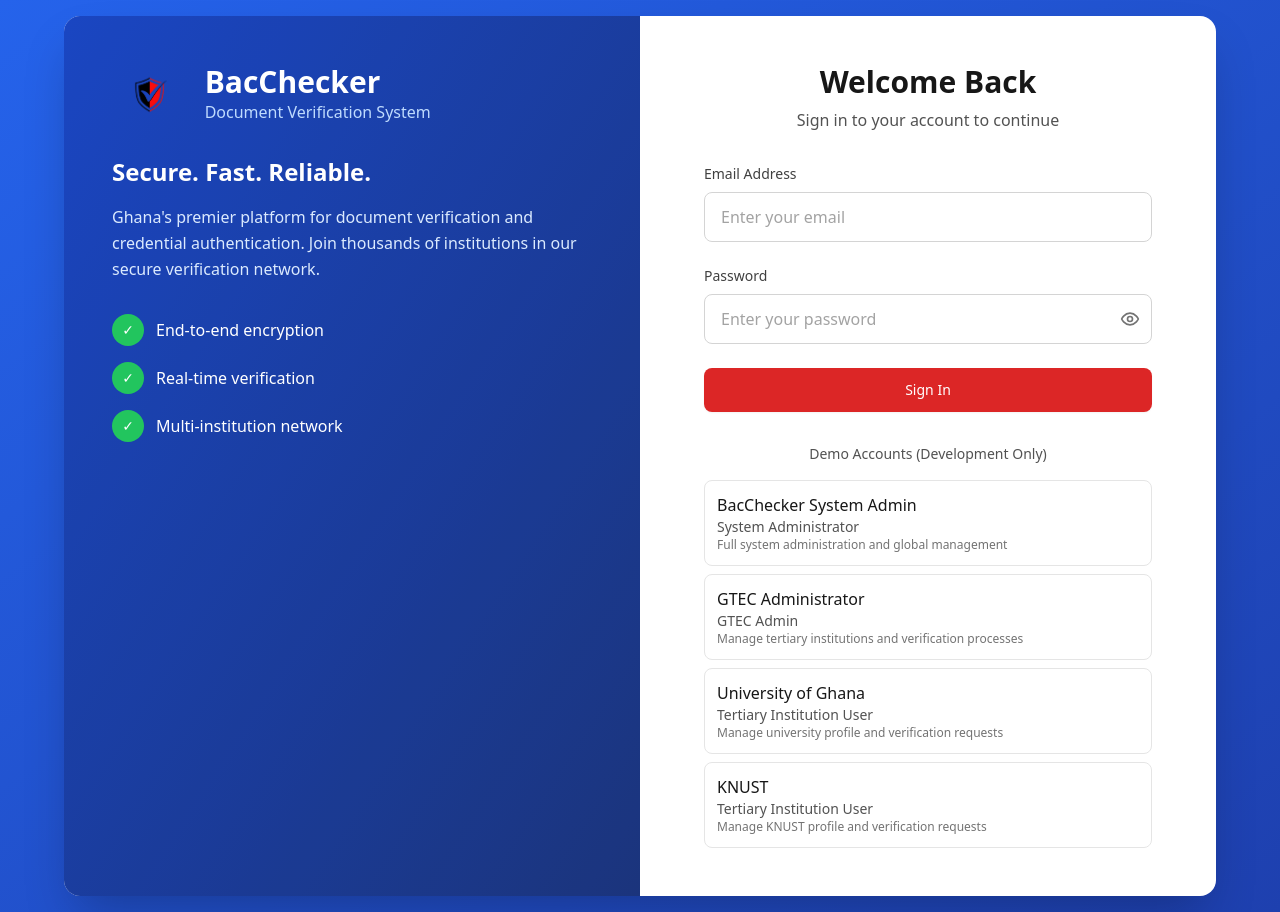
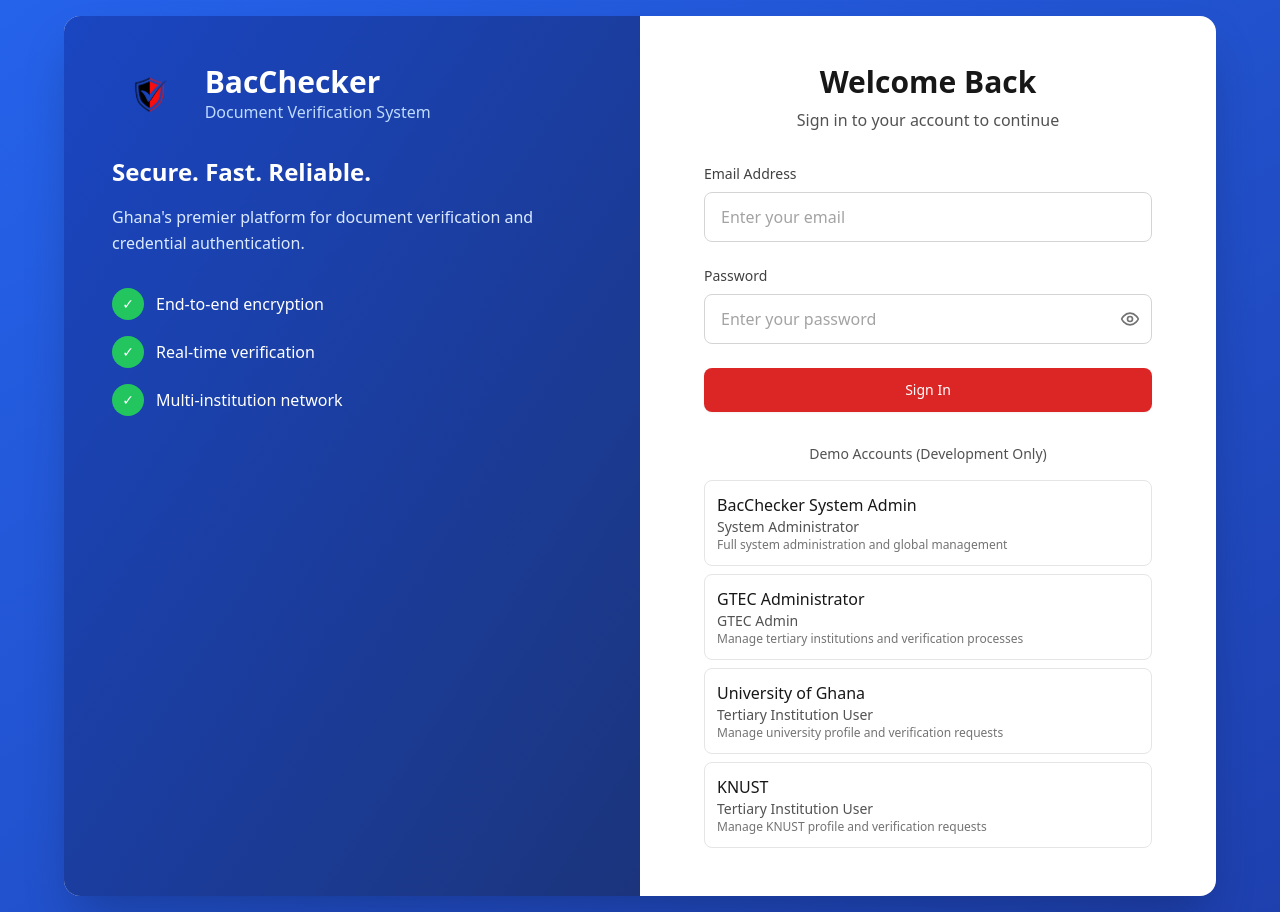
Before and after one commit to Kelvin22738/bacchecker_gov, a React (Vite) app: page /login in a window 1280 px wide. Built offline with nearby package versions, Linux system fonts and the light colour scheme; no server answers.

Commit message:
Updated Login.tsx

```diff
--- a/src/pages/Login.tsx
+++ b/src/pages/Login.tsx
@@ -108,7 +108,6 @@ export function Login() {
                 <h2 className="text-2xl font-semibold mb-4">Secure. Fast. Reliable.</h2>
                 <p className="text-blue-100 leading-relaxed">
                   Ghana's premier platform for document verification and credential authentication.
-                  Join thousands of institutions in our secure verification network.
                 </p>
               </div>
 
```
